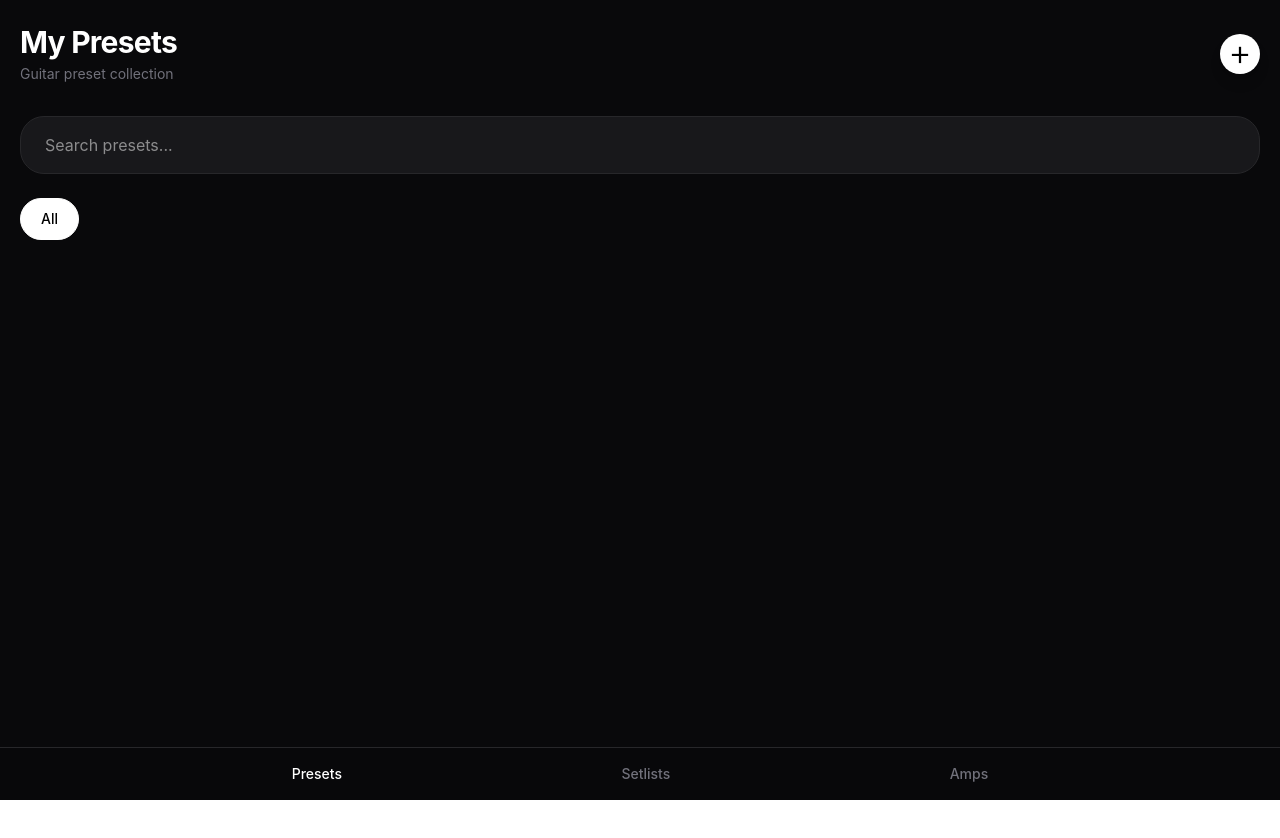
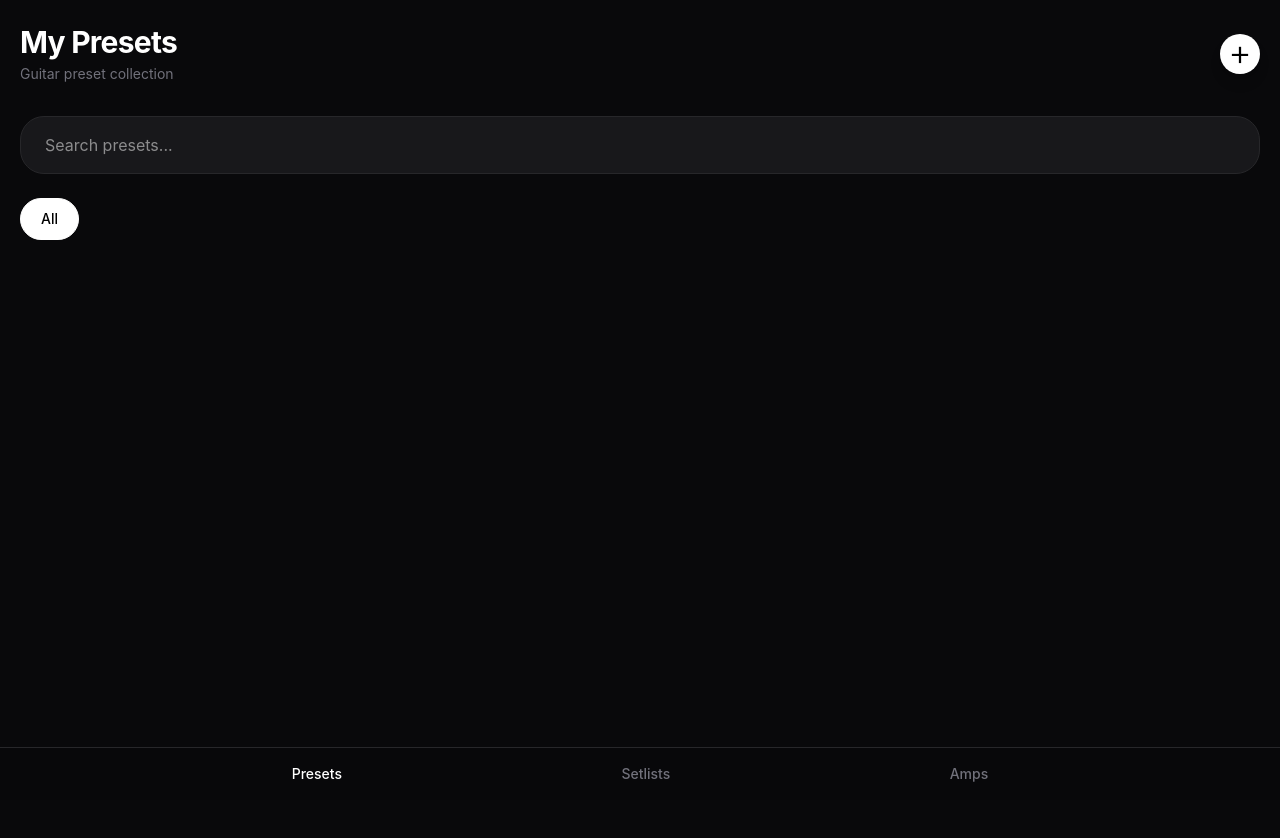
Before and after one commit to fernando-lucas/preset-library, a React (Vite) app: page / in a window 1280 px wide. Shown: the top 838 px of the page. Built offline with nearby package versions, Linux system fonts and the light colour scheme.

Commit message:
Correção no css

```diff
--- a/src/index.css
+++ b/src/index.css
@@ -1 +1,9 @@
 @import "tailwindcss";
+
+html,
+body,
+#root {
+  min-height: 100%;
+
+  background-color: #09090b;
+}
```
